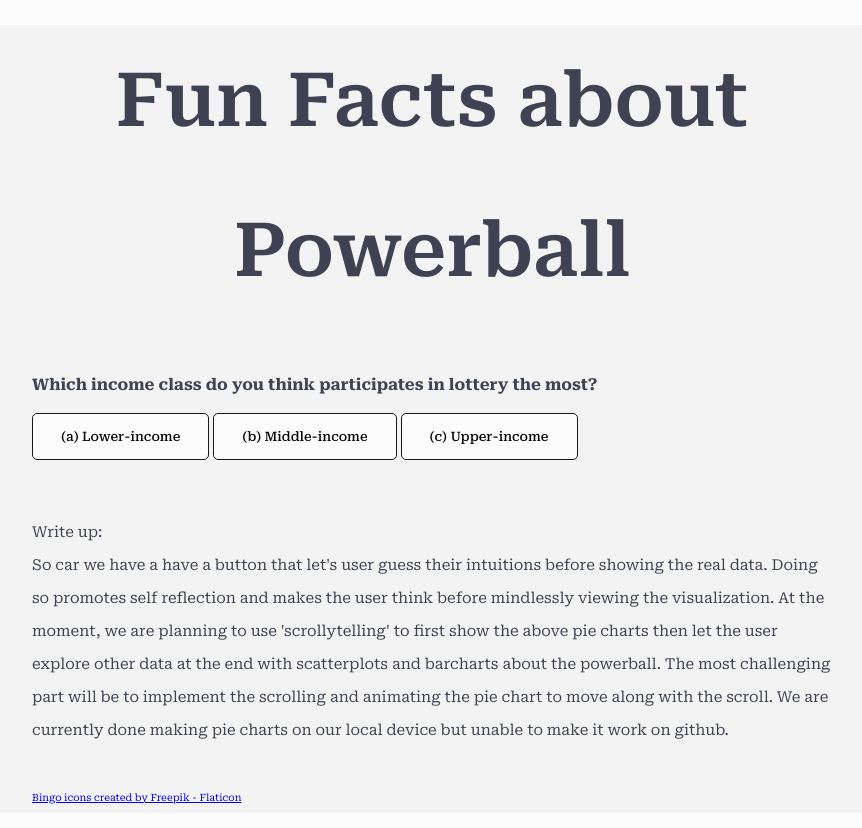
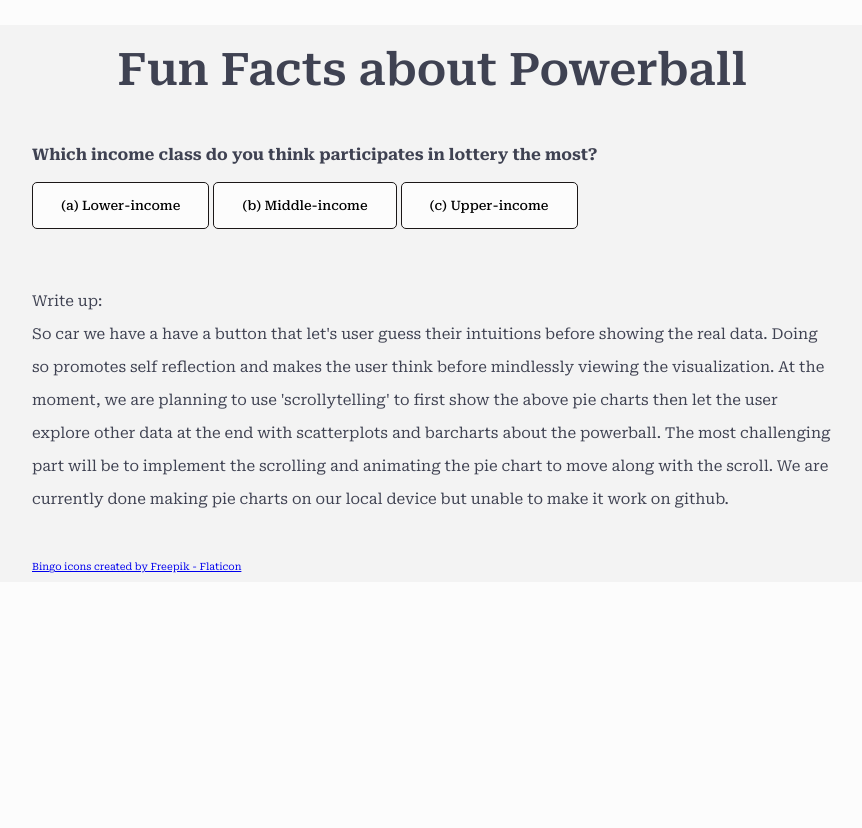
Before and after one commit to kanggunh/United-States-of-Lottery-Luckiest-States-, a SvelteKit app: page / in a window 1280 px wide. Shown: the whole page, without its empty margins (208-1070 px from the left). After the commit the page ends 800 px from the top, so only its background shows below. Built offline with nearby package versions, Linux system fonts and the light colour scheme; a web font is replaced by a local one.

Commit message:
mini update

```diff
--- a/src/components/App.svelte
+++ b/src/components/App.svelte
@@ -109,7 +109,7 @@
 
     h1 {
         margin-top: -25px;
-        font-size: 5em;
+        font-size: 3em;
         font-weight: 600;
         line-height: 2;
     }
```
